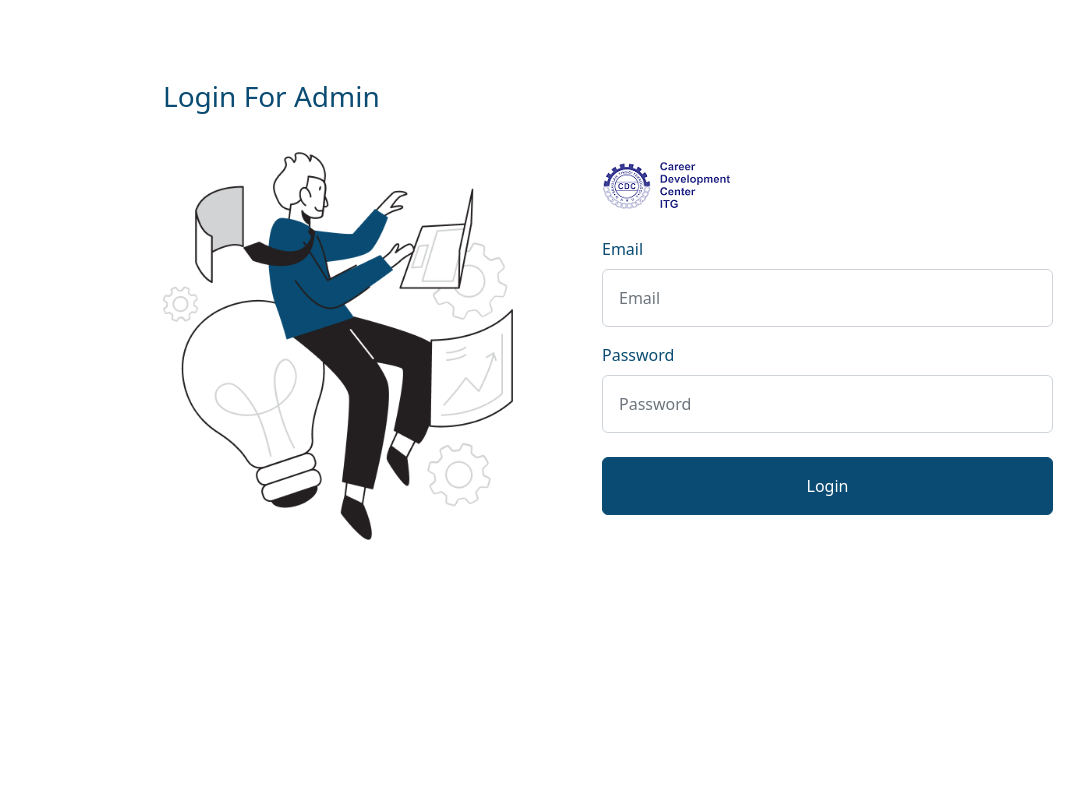
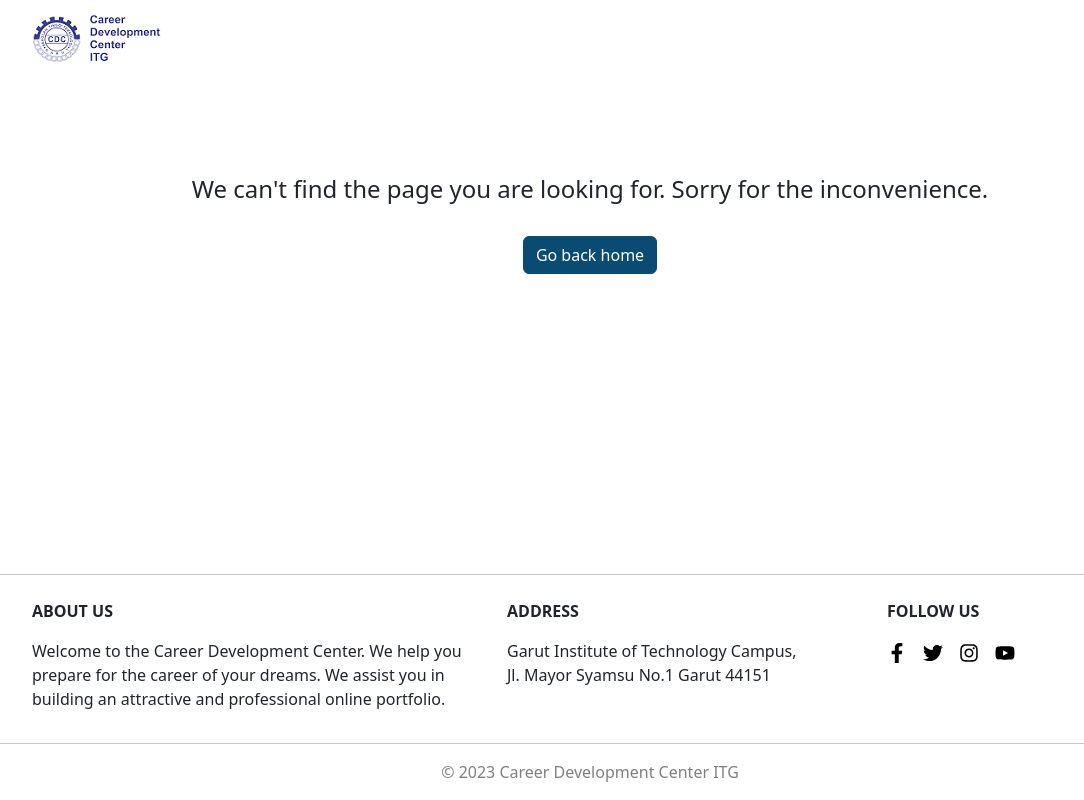
Before and after one commit to widlanhamdi/portfolio-maker, a React (Create React App) app: page /admin/login in a window 1280 px wide. Shown: the whole page, without its empty margins (50-1134 px from the left). Built offline with nearby package versions, Linux system fonts and the light colour scheme.

Commit message:
login in one route

```diff
--- a/src/pages/admin/authentication/LoginAdmin.jsx
+++ /dev/null
@@ -1,73 +0,0 @@
-import React, { useState } from "react";
-import AuthAdmin from "../../../utils/AuthAdmin";
-import Ilustration from "../../../assets/ilustration-admin.png";
-import Logo from "../../../assets/logo.png";
-import useSignIn from "../../../hooks/authentication/useSignIn";
-import { Button, Col, Container, Form, Row } from "react-bootstrap";
-
-export default function LoginAdmin() {
-  const [email, setEmail] = useState("");
-  const [password, setPassword] = useState("");
-
-  const signIn = useSignIn(email, password, "admin", "/admin", AuthAdmin.storeAdminInfoToCookie);
-  const { isLoading } = signIn;
-
-  const handleSignIn = async (e) => {
-    e.preventDefault();
-    signIn.mutate(true);
-  };
-
-  return (
-    <Container>
-      <Row className="d-flex justify-content-center align-items-center" style={{ marginTop: "80px" }}>
-        <Col lg={5} className="ps-5">
-          <h3 style={{ color: "#094b72" }}>Login For Admin</h3>
-        </Col>
-        <Col lg={5}></Col>
-      </Row>
-      <Row className="d-flex justify-content-center align-items-center" style={{ marginTop: "30px" }}>
-        <Col lg={5} className="ps-5">
-          <img
-            src={Ilustration}
-            alt=""
-            className="rounded d-md-none d-sm-none d-none d-lg-block"
-            style={{ width: "350px" }}
-          />
-        </Col>
-        <Col lg={5} className="text-start">
-          <Form onSubmit={handleSignIn}>
-            <div className="mb-4">
-              <img src={Logo} alt="logo" />
-            </div>
-            <Form.Group className="mb-3">
-              <Form.Label style={{ color: "#094B72" }}>Email</Form.Label>
-              <Form.Control
-                type="email"
-                className="p-3"
-                placeholder="Email"
-                value={email}
-                onChange={(e) => setEmail(e.target.value)}
-              />
-            </Form.Group>
-
-            <Form.Group className="mb-4">
-              <Form.Label style={{ color: "#094B72" }}>Password</Form.Label>
-              <Form.Control
-                type="password"
-                className="p-3"
-                placeholder="Password"
-                value={password}
-                onChange={(e) => setPassword(e.target.value)}
-                autoComplete="on"
-              />
-            </Form.Group>
-
-            <Button variant="primary w-100 p-3 text-white mb-3" type="submit" disabled={isLoading}>
-              {isLoading ? "Loading..." : "Login"}
-            </Button>
-          </Form>
-        </Col>
-      </Row>
-    </Container>
-  );
-}
--- a/src/pages/cdc/authentication/LoginCDC.jsx
+++ /dev/null
@@ -1,73 +0,0 @@
-import React, { useState } from "react";
-import AuthCDC from "../../../utils/AuthCDC";
-import Ilustration from "../../../assets/ilustration-ketua.png";
-import Logo from "../../../assets/logo.png";
-import useSignIn from "../../../hooks/authentication/useSignIn";
-import { Button, Col, Container, Form, Row } from "react-bootstrap";
-
-export default function LoginCDC() {
-  const [email, setEmail] = useState("");
-  const [password, setPassword] = useState("");
-
-  const signIn = useSignIn(email, password, "cdc", "/cdc", AuthCDC.storeCDCInfoToCookie);
-  const { isLoading } = signIn;
-
-  const handleSignIn = async (e) => {
-    e.preventDefault();
-    signIn.mutate(true);
-  };
-
-  return (
-    <Container>
-      <Row className="d-flex justify-content-center align-items-center" style={{ marginTop: "80px" }}>
-        <Col lg={5} className="ps-5">
-          <h3 style={{ color: "#094b72" }}>Login For Head of CDC</h3>
-        </Col>
-        <Col lg={5}></Col>
-      </Row>
-      <Row className="d-flex justify-content-center align-items-center" style={{ marginTop: "30px" }}>
-        <Col lg={5} className="ps-5">
-          <img
-            src={Ilustration}
-            alt=""
-            className="rounded d-md-none d-sm-none d-none d-lg-block"
-            style={{ width: "400px" }}
-          />
-        </Col>
-        <Col lg={5} className="text-start">
-          <Form onSubmit={handleSignIn}>
-            <div className="mb-4">
-              <img src={Logo} alt="logo" />
-            </div>
-            <Form.Group className="mb-3">
-              <Form.Label style={{ color: "#094B72" }}>Email</Form.Label>
-              <Form.Control
-                type="email"
-                className="p-3"
-                placeholder="Email"
-                value={email}
-                onChange={(e) => setEmail(e.target.value)}
-              />
-            </Form.Group>
-
-            <Form.Group className="mb-4">
-              <Form.Label style={{ color: "#094B72" }}>Password</Form.Label>
-              <Form.Control
-                type="password"
-                className="p-3"
-                placeholder="Password"
-                value={password}
-                onChange={(e) => setPassword(e.target.value)}
-                autoComplete="on"
-              />
-            </Form.Group>
-
-            <Button variant="primary w-100 p-3 text-white mb-3" type="submit" disabled={isLoading}>
-              {isLoading ? "Loading..." : "Login"}
-            </Button>
-          </Form>
-        </Col>
-      </Row>
-    </Container>
-  );
-}
--- a/src/pages/user/authentication/Login.jsx
+++ b/src/pages/user/authentication/Login.jsx
@@ -5,12 +5,26 @@ import Logo from "../../../assets/logo.png";
 import useSignIn from "../../../hooks/authentication/useSignIn";
 import { Button, Col, Container, Form, Row } from "react-bootstrap";
 import { Link } from "react-router-dom";
+import AuthAdmin from "../../../utils/AuthAdmin";
+import AuthCDC from "../../../utils/AuthCDC";
 
 export default function Login() {
   const [email, setEmail] = useState("");
   const [password, setPassword] = useState("");
 
-  const signIn = useSignIn(email, password, "users", "/profile", AuthUser.storeUserInfoToCookie);
+  const accessModifier = () => {
+    if (email === "admin@itg.ac.id") return "/admin";
+    if (email === "ketua.cdc@itg.ac.id") return "/cdc";
+    return "/profile";
+  };
+
+  const auth = () => {
+    if (email === "admin@itg.ac.id") return AuthAdmin.storeAdminInfoToCookie;
+    if (email === "ketua.cdc@itg.ac.id") return AuthCDC.storeCDCInfoToCookie;
+    return AuthUser.storeUserInfoToCookie;
+  };
+
+  const signIn = useSignIn(email, password, "users", accessModifier(), auth());
   const { isLoading } = signIn;
 
   const handleSignIn = async (e) => {
--- a/src/routes/admin/PrivateAdmin.jsx
+++ b/src/routes/admin/PrivateAdmin.jsx
@@ -5,7 +5,7 @@ import { Navigate, Outlet } from "react-router-dom";
 
 export default function PrivateAdmin() {
   if (!AuthAdmin.isAuthorization()) {
-    return <Navigate to="/admin/login" />;
+    return <Navigate to="/login" />;
   }
 
   return (
--- a/src/routes/admin/ProtectedAdmin.jsx
+++ /dev/null
@@ -1,11 +0,0 @@
-import React from "react";
-import { Navigate, Outlet } from "react-router-dom";
-import AuthAdmin from "../../utils/AuthAdmin";
-
-export default function ProtectedAdmin() {
-  if (AuthAdmin.getAccessToken()) {
-    return <Navigate to="/admin" />;
-  }
-
-  return <Outlet />;
-}
--- a/src/routes/cdc/PrivateCDC.jsx
+++ b/src/routes/cdc/PrivateCDC.jsx
@@ -5,7 +5,7 @@ import { Navigate, Outlet } from "react-router-dom";
 
 export default function PrivateCDC() {
   if (!AuthCDC.isAuthorization()) {
-    return <Navigate to="/cdc/login" />;
+    return <Navigate to="/login" />;
   }
 
   return (
--- a/src/routes/cdc/ProtectedCDC.jsx
+++ /dev/null
@@ -1,11 +0,0 @@
-import React from "react";
-import AuthCDC from "../../utils/AuthCDC";
-import { Navigate, Outlet } from "react-router-dom";
-
-export default function ProtectedCDC() {
-  if (AuthCDC.getAccessToken()) {
-    return <Navigate to="/cdc" />;
-  }
-
-  return <Outlet />;
-}
--- a/src/routes/index.jsx
+++ b/src/routes/index.jsx
@@ -2,9 +2,7 @@ import React from "react";
 import { BrowserRouter, Route, Routes } from "react-router-dom";
 // admin
 import DashboardAdmin from "../pages/admin";
-import LoginAdmin from "../pages/admin/authentication/LoginAdmin";
 import PrivateAdmin from "./admin/PrivateAdmin";
-import ProtectedAdmin from "./admin/ProtectedAdmin";
 
 // Aisnet
 import ListStudents from "../pages/admin/components/ListStudents";
@@ -14,9 +12,7 @@ import ProtectedAisnet from "./aisnet/ProtectedAisnet";
 
 // cdc
 import DashboardCDC from "../pages/cdc";
-import LoginCDC from "../pages/cdc/authentication/LoginCDC";
 import PrivateCDC from "./cdc/PrivateCDC";
-import ProtectedCDC from "./cdc/ProtectedCDC";
 
 // user
 import CreatePortofolio from "../pages/user/CreatePortfolio";
@@ -37,10 +33,6 @@ export default function SetupRouter() {
       <Routes>
         {/* Admin */}
 
-        <Route path="/admin" element={<ProtectedAdmin />}>
-          <Route path="login" element={<LoginAdmin />} />
-        </Route>
-
         <Route path="/admin" element={<PrivateAdmin />}>
           <Route index element={<DashboardAdmin />} />
           <Route path="register-alumni" element={<ListAlumni />} />
@@ -57,10 +49,6 @@ export default function SetupRouter() {
         </Route>
 
         {/* CDC */}
-
-        <Route path="/cdc" element={<ProtectedCDC />}>
-          <Route path="login" element={<LoginCDC />} />
-        </Route>
 
         <Route path="/cdc" element={<PrivateCDC />}>
           <Route index element={<DashboardCDC />} />
--- a/src/routes/user/ProtectedUser.jsx
+++ b/src/routes/user/ProtectedUser.jsx
@@ -1,11 +1,12 @@
 import React from "react";
 import AuthUser from "../../utils/AuthUser";
 import { Navigate, Outlet } from "react-router-dom";
+import Cookies from "js-cookie";
 
 export default function ProtectedUser() {
-  if (AuthUser.getAccessToken()) {
-    return <Navigate to="/profile" />;
-  }
+  if (AuthUser.getAccessToken() && Cookies.get("role") === "admin") return <Navigate to="/admin" />;
+  if (AuthUser.getAccessToken() && Cookies.get("role") === "cdc") return <Navigate to="/cdc" />;
+  if (AuthUser.getAccessToken() && Cookies.get("role") === "user") return <Navigate to="/profile" />;
 
   return <Outlet />;
 }
--- a/src/utils/AuthAdmin/index.js
+++ b/src/utils/AuthAdmin/index.js
@@ -4,9 +4,6 @@ const AuthAdmin = {
   isAuthorization() {
     if (Cookies.get("token") && Cookies.get("role") === "admin") return true;
     return null;
-  },
-  getAccessToken() {
-    return Cookies.get("token") && Cookies.get("role") === "admin";
   },
   signOut(navigate) {
     Cookies.remove("access_token");
@@ -15,7 +12,7 @@ const AuthAdmin = {
     Cookies.remove("role");
     Cookies.remove("name");
     Cookies.remove("email");
-    navigate("/admin/login");
+    navigate("/login");
   },
   storeAdminInfoToCookie(user, data) {
     if (!user.accessToken) return null;
--- a/src/utils/AuthCDC/index.js
+++ b/src/utils/AuthCDC/index.js
@@ -4,9 +4,6 @@ const AuthCDC = {
   isAuthorization() {
     if (Cookies.get("token") && Cookies.get("role") === "cdc") return true;
     return null;
-  },
-  getAccessToken() {
-    return Cookies.get("token") && Cookies.get("role") === "cdc";
   },
   signOut(navigate) {
     Cookies.remove("access_token");
@@ -15,7 +12,7 @@ const AuthCDC = {
     Cookies.remove("role");
     Cookies.remove("name");
     Cookies.remove("email");
-    navigate("/cdc/login");
+    navigate("/login");
   },
   storeCDCInfoToCookie(user, data) {
     if (!user.accessToken) return null;
--- a/src/utils/AuthUser/index.js
+++ b/src/utils/AuthUser/index.js
@@ -6,7 +6,7 @@ const AuthUser = {
     return null;
   },
   getAccessToken() {
-    return Cookies.get("token" && Cookies.get("role") === "user");
+    return Cookies.get("token");
   },
   signOut(navigate) {
     Cookies.remove("access_token");
```
